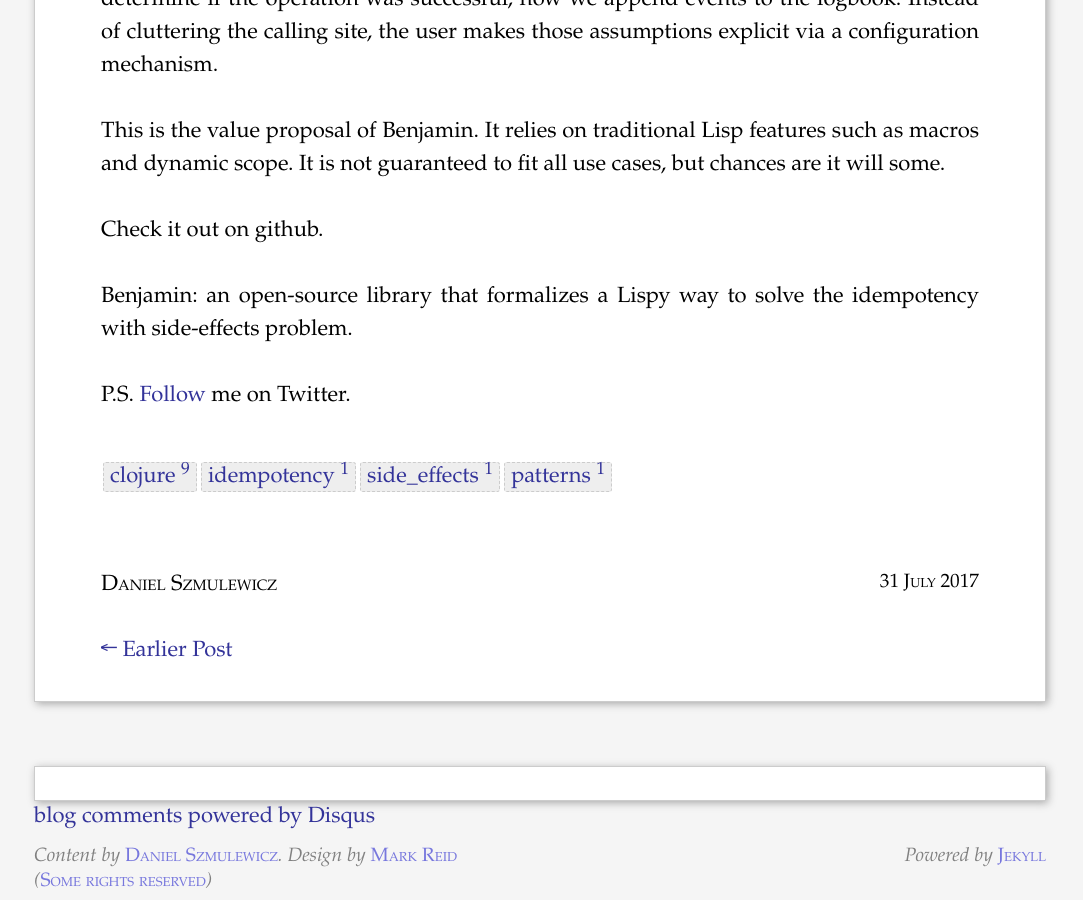
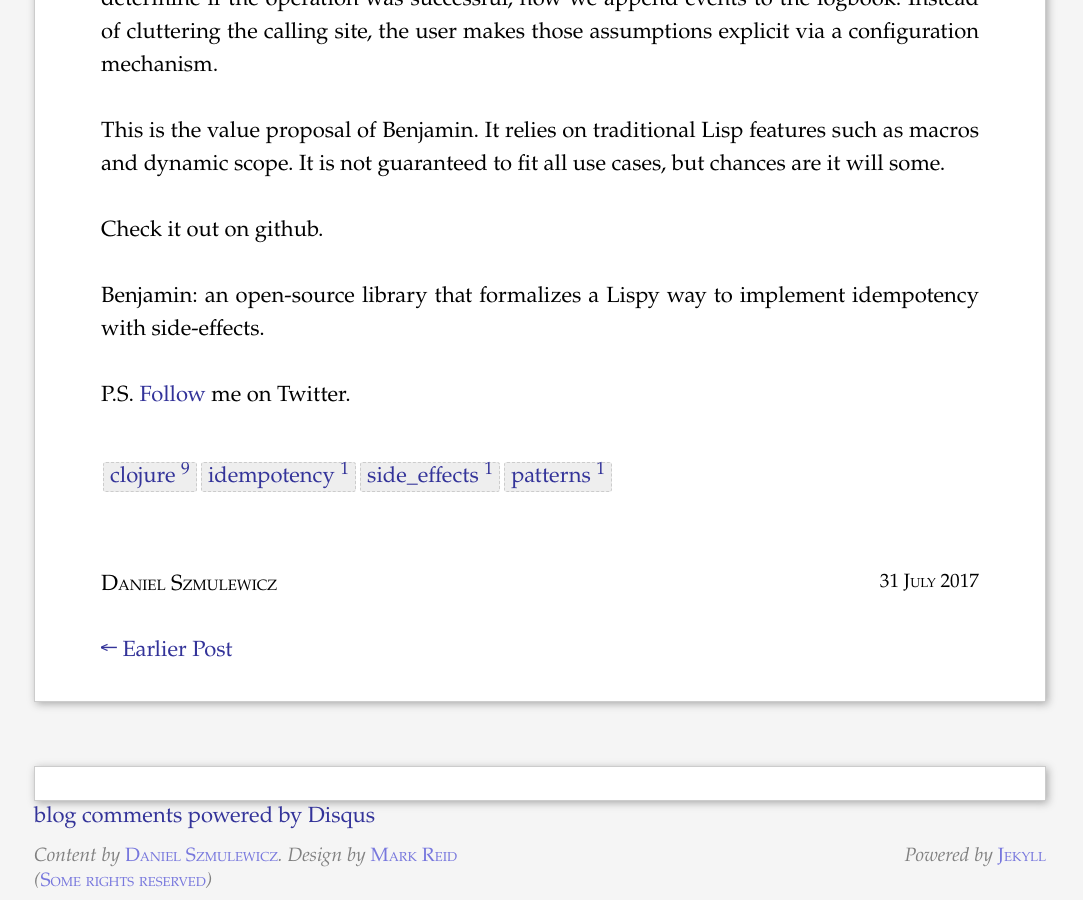
Before and after one commit to danielsz/danielsz.github.io, a Jekyll site: the page built from _posts/2017-07-31-The-Peirce-pattern.html, in a window 1280 px wide and 900 px high, scrolled down 4241 px. Shown: the whole window, without its empty margins (100-1183 px from the left). Built offline with Jekyll 4.4.1, drawn with Linux system fonts in a browser that asks for light colours; comment, search, counter and statistics services are not loaded.

Commit message:
The Peirce pattern

```diff
--- a/_posts/2017-07-31-The-Peirce-pattern.html
+++ b/_posts/2017-07-31-The-Peirce-pattern.html
@@ -228,5 +228,5 @@ Check it out on github.
 </p>
 
 <p>
-Benjamin: an open-source library that formalizes a Lispy way to solve the idempotency with side-effects problem.
+Benjamin: an open-source library that formalizes a Lispy way to implement idempotency with side-effects.
 </p>
```
